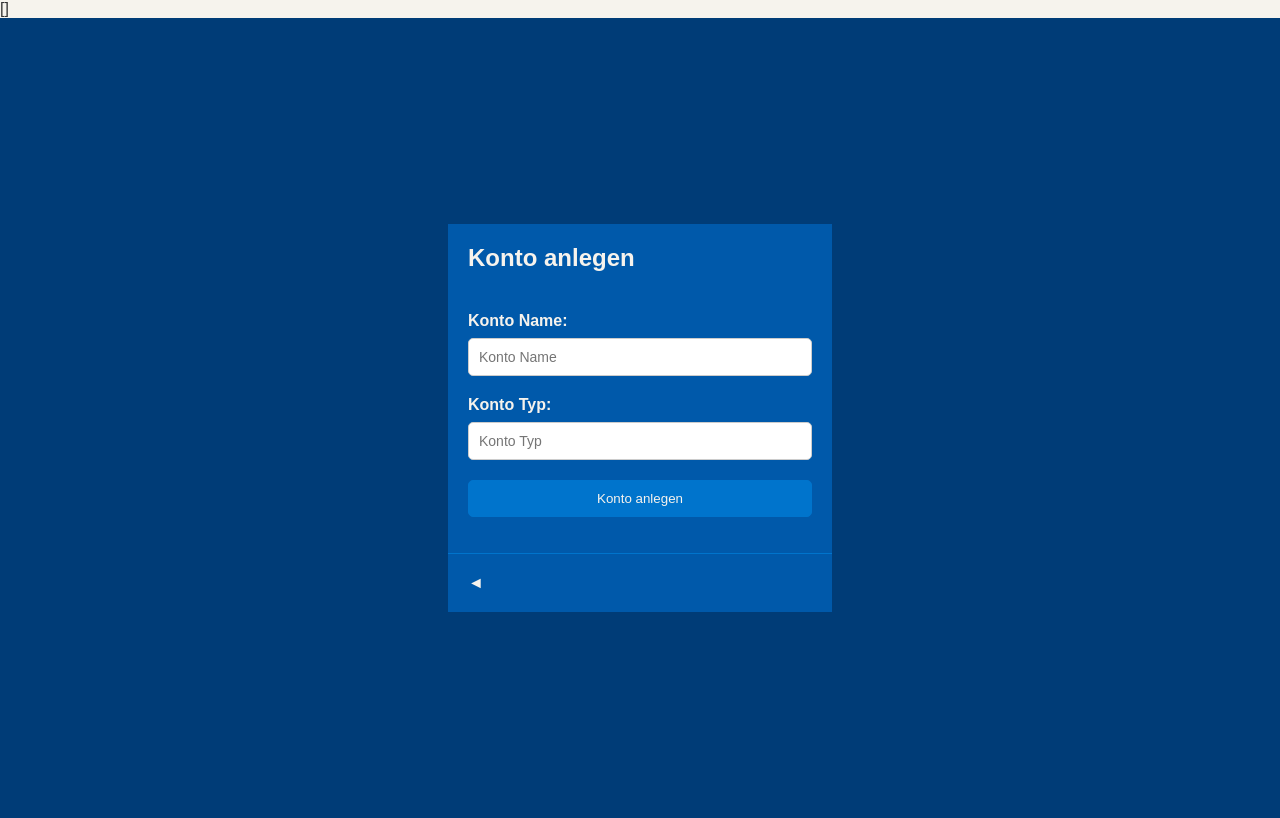
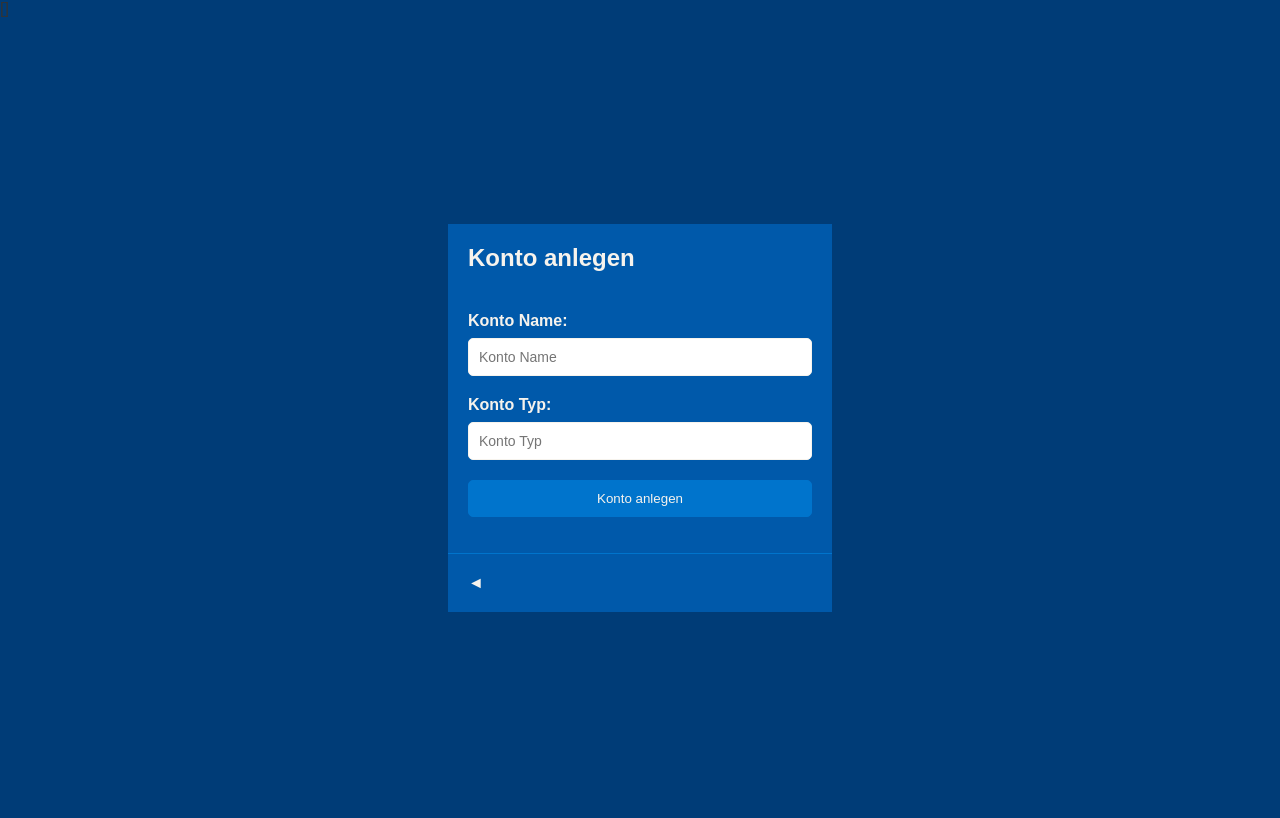
Before and after one commit to strazds/Buchfuehrung, a PHP site: page /?endpoint=konten&action=konto_anlegen in a window 1280 px wide. Run offline with PHP 8.4, Linux system fonts and the light colour scheme; data that the repository does not hold is empty.

Commit message:
minor update

```diff
--- a/css/style.css
+++ b/css/style.css
@@ -13,7 +13,7 @@
 html,
 body {
   color: var(--color00);
-  background-color: var(--color99);
+  background-color: var(--color01);
   margin: 0;
   padding: 0;
   height: 100%;
@@ -28,7 +28,6 @@ body {
   border: none;
   justify-content: center;
   align-items: center;
-  background-color: var(--color01);
 }
 
 #layout {
@@ -98,7 +97,7 @@ body {
 .input-field {
   padding: 10px;
   font-size: 14px;
-  border: 1px solid #ccc;
+  border: 1px solid var(--color99);
   border-radius: 5px;
   outline: none;
   transition: border-color 0.3s;
```
